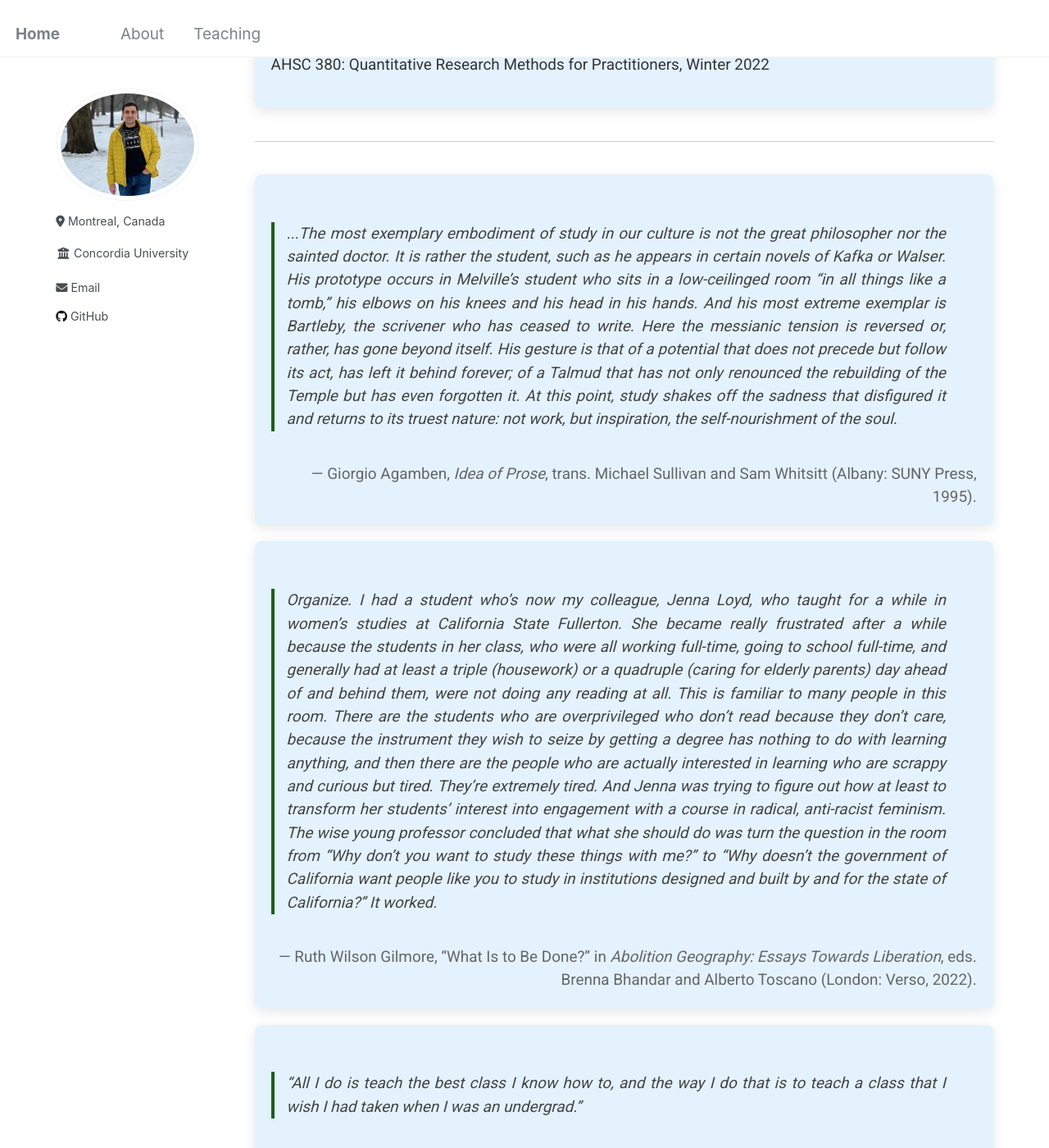
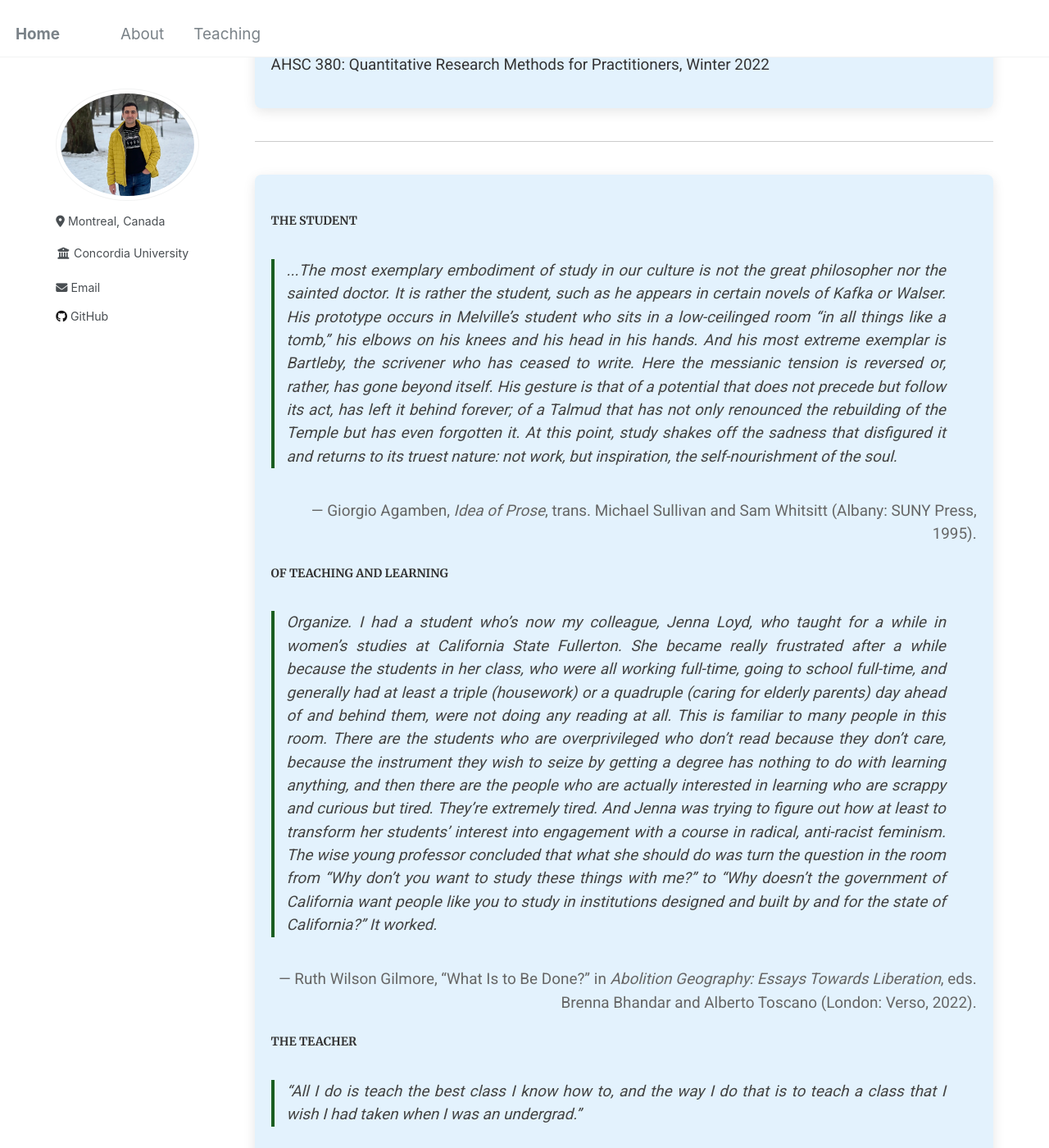
Before and after one commit to Mohsnmonji/mohsnmonji.github.io, a Jekyll site: the page built from _pages/teaching.md, in a window 1280 px wide and 1400 px high, scrolled down 1434 px. Shown: the whole window at 82% size. Built offline with Jekyll 4.4.1, drawn with Linux system fonts in a browser that asks for light colours.

Commit message:
Update teaching.md

```diff
--- a/_pages/teaching.md
+++ b/_pages/teaching.md
@@ -112,32 +112,30 @@ author_profile: true
     </ul>
   </div>
 
-  <hr class="section-divider">
+ <hr class="section-divider">
 
-  <div class="teaching-card">
-    <blockquote style="font-style: italic; border-left: 4px solid #1B5E20; padding-left: 15px; color: #444;">
-       ...The most exemplary embodiment of study in our culture is not the great philosopher nor the sainted doctor. It is rather the student, such as he appears in certain novels of Kafka or Walser. His prototype occurs in Melville’s student who sits in a low-ceilinged room “in all things like a tomb,” his elbows on his knees and his head in his hands. And his most extreme exemplar is Bartleby, the scrivener who has ceased to write. Here the messianic tension is reversed or, rather, has gone beyond itself. His gesture is that of a potential that does not precede but follow its act, has left it behind forever; of a Talmud that has not only renounced the rebuilding of the Temple but has even forgotten it. At this point, study shakes off the sadness that disfigured it and returns to its truest nature: not work, but inspiration, the self-nourishment of the soul.
-    </blockquote>
-    <p style="text-align: right; margin-top: 10px; color: #666;">
-      — Giorgio Agamben, <em>Idea of Prose</em>, trans. Michael Sullivan and Sam Whitsitt (Albany: SUNY Press, 1995).
-    </p>
-  </div>
+<div class="teaching-card">
+  <h4>THE STUDENT</h4>
+  <blockquote style="font-style: italic; border-left: 4px solid #1B5E20; padding-left: 15px; color: #444;">
+     ...The most exemplary embodiment of study in our culture is not the great philosopher nor the sainted doctor. It is rather the student, such as he appears in certain novels of Kafka or Walser. His prototype occurs in Melville’s student who sits in a low-ceilinged room “in all things like a tomb,” his elbows on his knees and his head in his hands. And his most extreme exemplar is Bartleby, the scrivener who has ceased to write. Here the messianic tension is reversed or, rather, has gone beyond itself. His gesture is that of a potential that does not precede but follow its act, has left it behind forever; of a Talmud that has not only renounced the rebuilding of the Temple but has even forgotten it. At this point, study shakes off the sadness that disfigured it and returns to its truest nature: not work, but inspiration, the self-nourishment of the soul.
+  </blockquote>
+  <p style="text-align: right; margin-top: 10px; color: #666;">
+    — Giorgio Agamben, <em>Idea of Prose</em>, trans. Michael Sullivan and Sam Whitsitt (Albany: SUNY Press, 1995).
+  </p>
 
-  <div class="teaching-card">
-    <blockquote style="font-style: italic; border-left: 4px solid #1B5E20; padding-left: 15px; color: #444;">
-      Organize. I had a student who’s now my colleague, Jenna Loyd, who taught for a while in women’s studies at California State Fullerton. She became really frustrated after a while because the students in her class, who were all working full-time, going to school full-time, and generally had at least a triple (housework) or a quadruple (caring for elderly parents) day ahead of and behind them, were not doing any reading at all. This is familiar to many people in this room. There are the students who are overprivileged who don’t read because they don’t care, because the instrument they wish to seize by getting a degree has nothing to do with learning anything, and then there are the people who are actually interested in learning who are scrappy and curious but tired. They’re extremely tired. And Jenna was trying to figure out how at least to transform her students’ interest into engagement with a course in radical, anti-racist feminism. The wise young professor concluded that what she should do was turn the question in the room from “Why don’t you want to study these things with me?” to “Why doesn’t the government of California want people like you to study in institutions designed and built by and for the state of California?” It worked.
-    </blockquote>
-    <p style="text-align: right; margin-top: 10px; color: #666;">
-      — Ruth Wilson Gilmore, “What Is to Be Done?” in <em>Abolition Geography: Essays Towards Liberation</em>, eds. Brenna Bhandar and Alberto Toscano (London: Verso, 2022).
-    </p>
-  </div>
+  <h4 style="margin-top: 25px;">OF TEACHING AND LEARNING</h4>
+  <blockquote style="font-style: italic; border-left: 4px solid #1B5E20; padding-left: 15px; color: #444;">
+    Organize. I had a student who’s now my colleague, Jenna Loyd, who taught for a while in women’s studies at California State Fullerton. She became really frustrated after a while because the students in her class, who were all working full-time, going to school full-time, and generally had at least a triple (housework) or a quadruple (caring for elderly parents) day ahead of and behind them, were not doing any reading at all. This is familiar to many people in this room. There are the students who are overprivileged who don’t read because they don’t care, because the instrument they wish to seize by getting a degree has nothing to do with learning anything, and then there are the people who are actually interested in learning who are scrappy and curious but tired. They’re extremely tired. And Jenna was trying to figure out how at least to transform her students’ interest into engagement with a course in radical, anti-racist feminism. The wise young professor concluded that what she should do was turn the question in the room from “Why don’t you want to study these things with me?” to “Why doesn’t the government of California want people like you to study in institutions designed and built by and for the state of California?” It worked.
+  </blockquote>
+  <p style="text-align: right; margin-top: 10px; color: #666;">
+    — Ruth Wilson Gilmore, “What Is to Be Done?” in <em>Abolition Geography: Essays Towards Liberation</em>, eds. Brenna Bhandar and Alberto Toscano (London: Verso, 2022).
+  </p>
 
-  <div class="teaching-card">
-    <blockquote style="font-style: italic; border-left: 4px solid #1B5E20; padding-left: 15px; color: #444;">
-      “All I do is teach the best class I know how to, and the way I do that is to teach a class that I wish I had taken when I was an undergrad.”
-    </blockquote>
-    <p style="text-align: right; margin-top: 10px; color: #666;">
-      — Joseph K. Blitzstein, Professor of the Practice in Statistics, Harvard University.
-    </p>
-  </div>
+  <h4 style="margin-top: 25px;">THE TEACHER</h4>
+  <blockquote style="font-style: italic; border-left: 4px solid #1B5E20; padding-left: 15px; color: #444;">
+    “All I do is teach the best class I know how to, and the way I do that is to teach a class that I wish I had taken when I was an undergrad.”
+  </blockquote>
+  <p style="text-align: right; margin-top: 10px; color: #666;">
+    — Joseph K. Blitzstein, Professor of the Practice in Statistics, Harvard University.
+  </p>
 </div>
```
